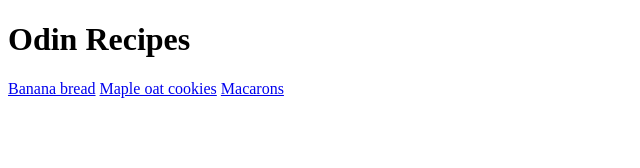
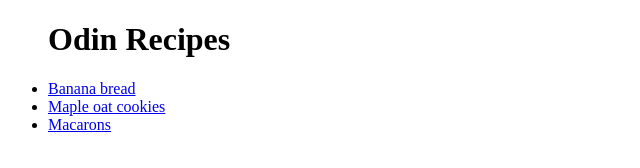
Before and after one commit to joCodes01/odin-recipes, a plain HTML site: page index.html in a window 1280 px wide. Shown: the whole page, without its empty margins (0-640 px from the left). Drawn offline with Linux system fonts and the light colour scheme.

Commit message:
Add links into an unordered list

```diff
--- a/index.html
+++ b/index.html
@@ -5,9 +5,11 @@
         <title>Odin Recipes</title>
     </head>
     <body>
+        <ul>
         <h1>Odin Recipes</h1>
-        <a href="recipes/bananabread.html">Banana bread</a>
-        <a href="recipes/cookies.html">Maple oat cookies</a>
-        <a href="recipes/macarons.html">Macarons</a>
+        <li><a href="recipes/bananabread.html">Banana bread</a></li>
+        <li><a href="recipes/cookies.html">Maple oat cookies</a></li>
+        <li><a href="recipes/macarons.html">Macarons</a></li>
+    </ul>
     </body>
 </html>
```
